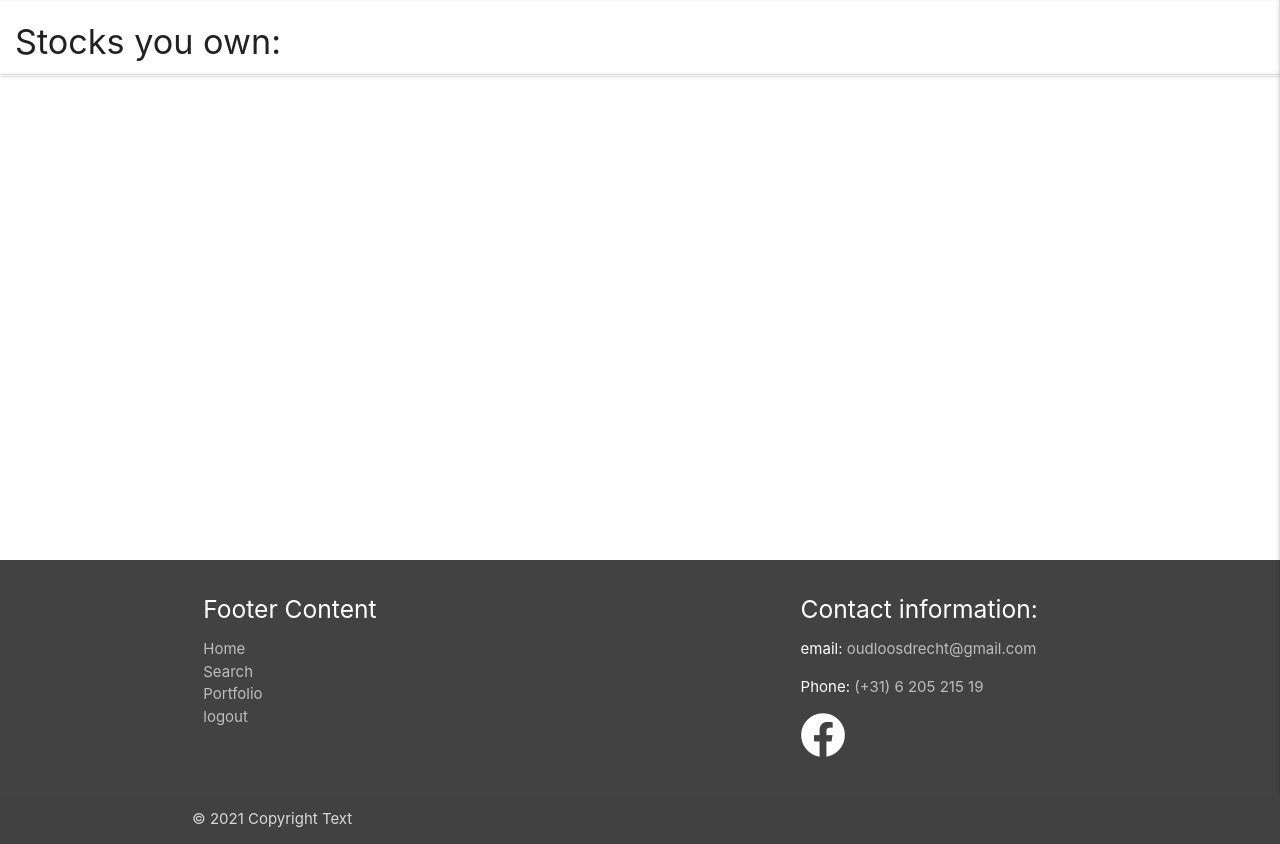
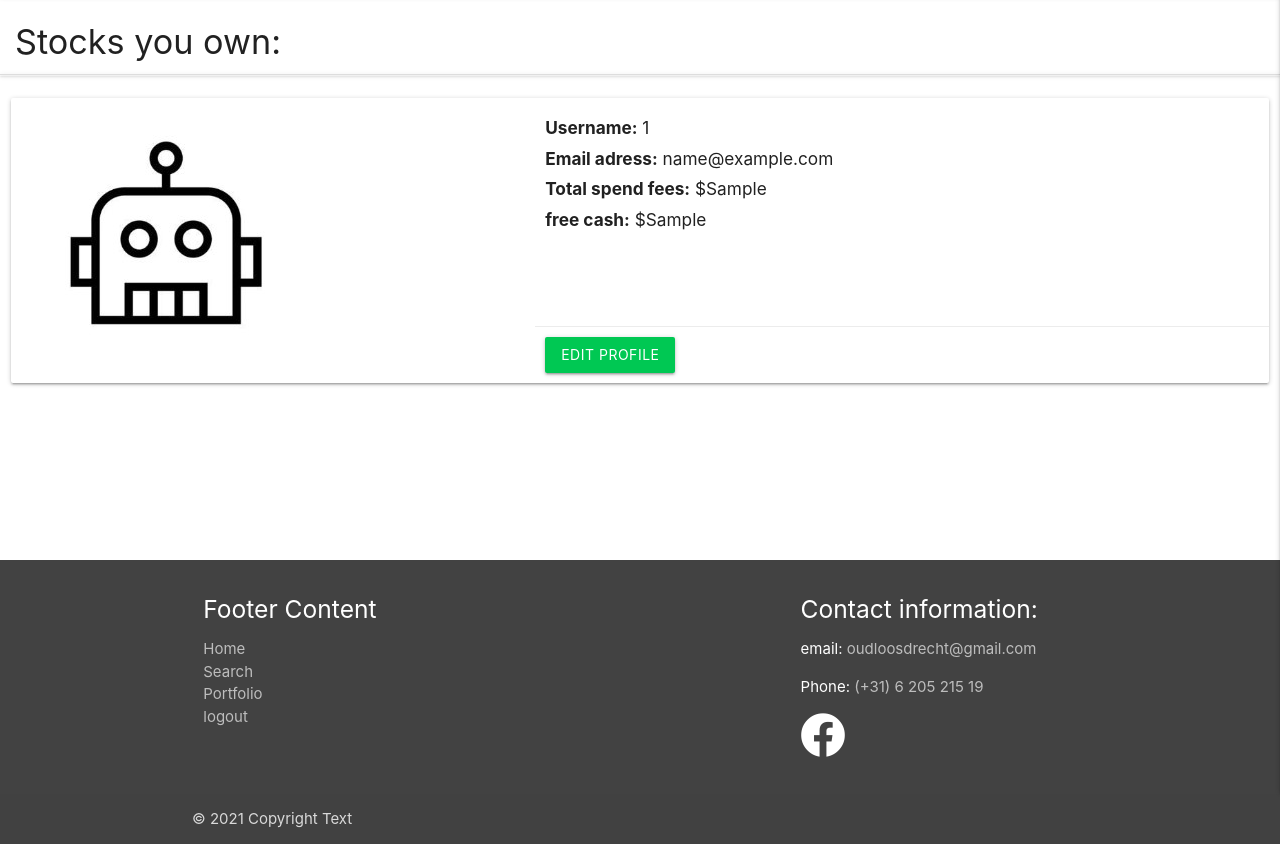
Before and after one commit to waterrot/responsible-investers, a Flask app: template templates/portfolio.html in a window 1280 px wide. Shown: the part 68-912 px from the top of the page. Run offline with Flask 2, Linux system fonts and the light colour scheme; the visitor is signed in with stand-in values (Sample User, id 1); the template is opened without the code that fills it: most values are stand-ins (such as "Sample title", 1, 10 or a date in 2020); some libraries are stand-ins or nearby versions.

Commit message:
added a profile overview to the portfolio page

```diff
--- a/app.py
+++ b/app.py
@@ -190,12 +190,25 @@ def portfolio():
     live_prices = {
         "GOOG": round(si.get_live_price("GOOG"), 2),
         "TSLA": round(si.get_live_price("TSLA"), 2),
-        "UBER": round(si.get_live_price("UBER"), 2)
+        "NIO": round(si.get_live_price("NIO"), 2),
+        "FSR": round(si.get_live_price("FSR"), 2)
     }
+
+    # get the amount of free cash of the user
+    cash_of_user_unrounded = mongo.db.users.find_one(
+        {"username": session["user"]})["cash"]
+    cash_of_user = round(cash_of_user_unrounded, 2)
+    # get the email adres of the user
+    user_email = mongo.db.users.find_one(
+        {"username": session["user"]})["email"]
+    # get the total spend amount of cash on fees
+    send_on_fees = mongo.db.users.find_one(
+        {"username": session["user"]})["total_spend_fees"]
 
     return render_template(
         "portfolio.html", stocks_bought=stocks_bought,
-        live_prices=live_prices)
+        live_prices=live_prices, cash_of_user=cash_of_user,
+        user_email=user_email, send_on_fees=send_on_fees)
 
 
 @app.route("/profile")
--- a/templates/portfolio.html
+++ b/templates/portfolio.html
@@ -103,4 +103,27 @@
         {% endfor %}
     </ul>
 
+    <div class="row">
+        <div class="col s12">
+            <div class="card horizontal min-height-card">
+                <div class="card-image col s5 div-of-image-card">
+                    <img src="{{ url_for('static', filename='images/bot.jpg') }}" class="image-card">
+                </div>
+                <div class="card-stacked">
+                    <div class="card-content padding-card">
+                        <h6><b>Username:</b> {{ session.user }}</h6>
+                        <h6><b>Email adress:</b> {{ user_email }}</h6>
+                        <h6><b>Total spend fees:</b> ${{ send_on_fees }}</h6>
+                        <h6><b>free cash:</b> ${{ cash_of_user }}</h6>
+                    </div>
+                    <div class="card-action padding-card">
+                            <a href="{{ url_for('profile') }}" class="btn btn-green">
+                                Edit profile
+                            </a>
+                    </div>
+                </div>
+            </div>
+        </div>
+    </div>
+
 {% endblock %}
```
Also changed, not shown: static/images/bot.jpg (added).
